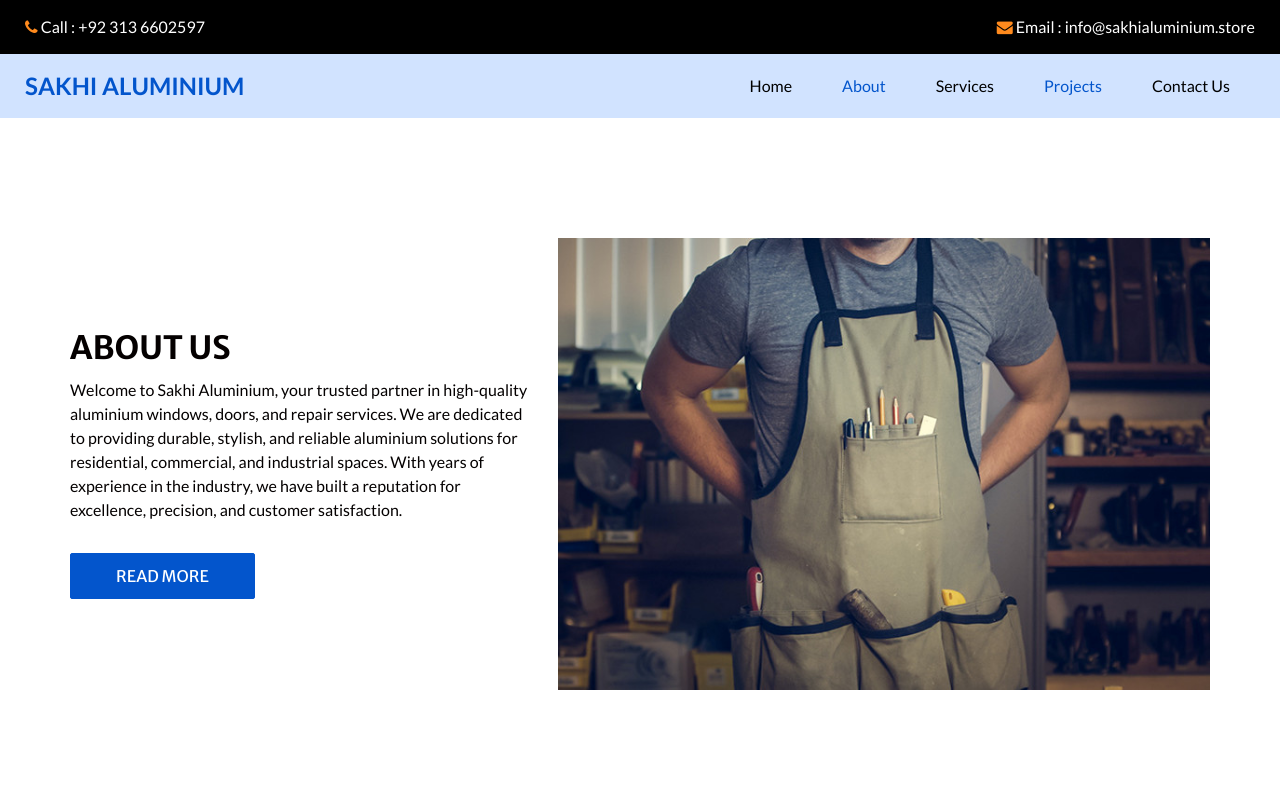
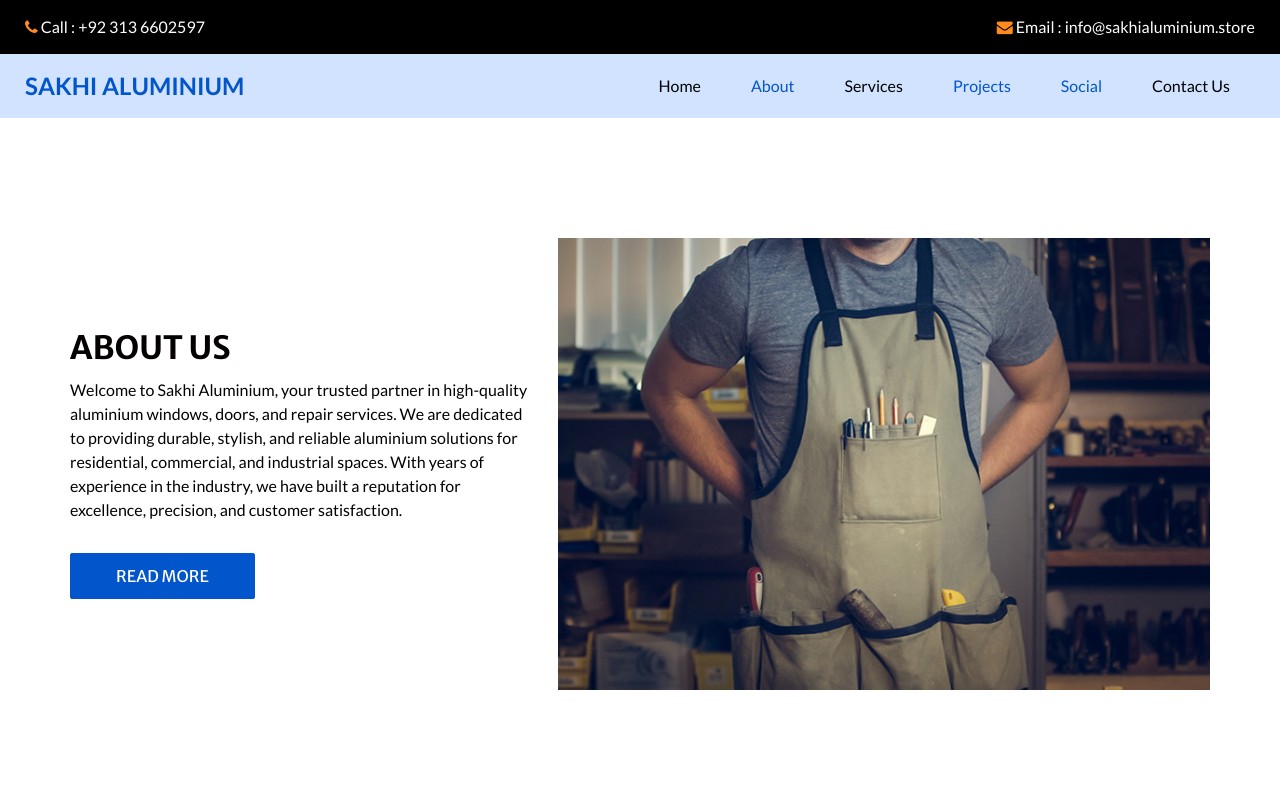
Before and after one commit to SakhiAmmar/sakhi-aluminium, a plain HTML site: page about.html in a window 1280 px wide. Shown: the top 800 px of the page. Drawn offline with nearby package versions, Linux system fonts and the light colour scheme; some packages are replaced by stand-ins of ours.

Commit message:
Update about.html
sss

```diff
--- a/about.html
+++ b/about.html
@@ -76,6 +76,9 @@
                 </li>
                 <li class="nav-item active">
                   <a class="nav-link" href="projects.html">Projects</a>
+                </li>
+                <li class="nav-item active">
+                  <a class="nav-link" href="soical.html">Social</a>
                 </li>
                 <li class="nav-item">
                   <a class="nav-link" href="contact.html">Contact Us</a>
```
